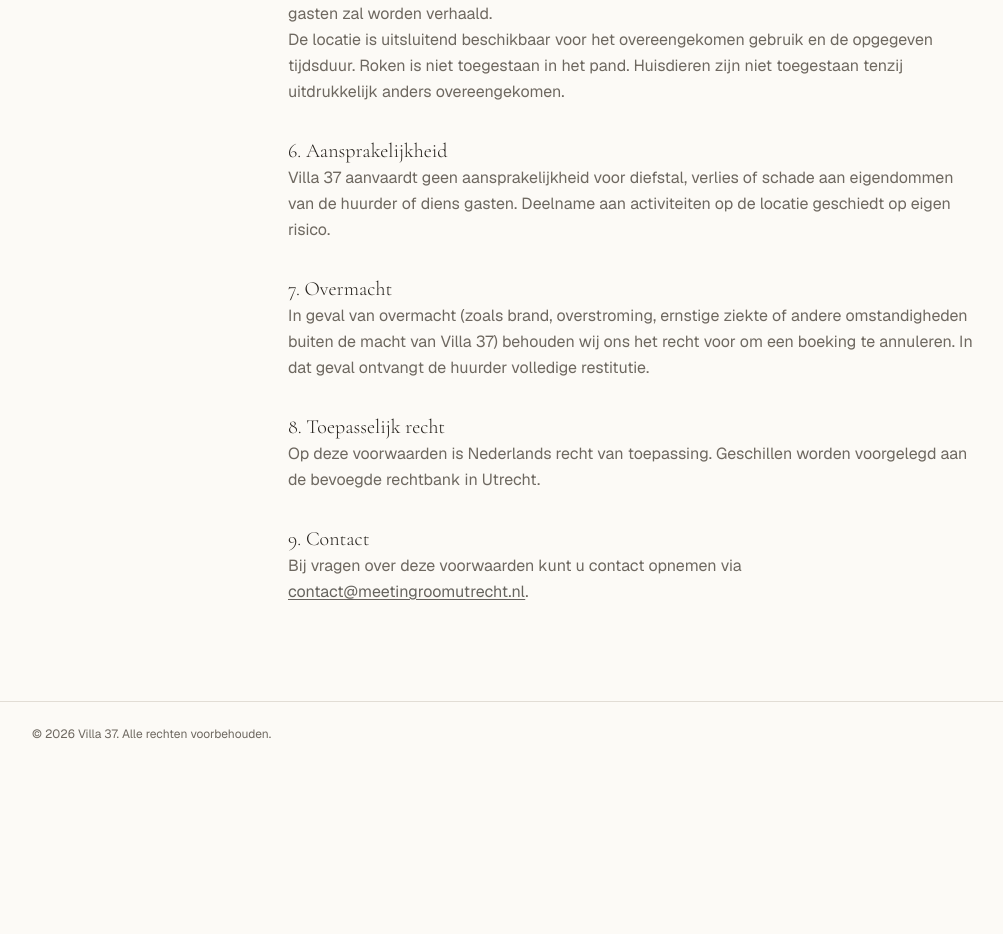
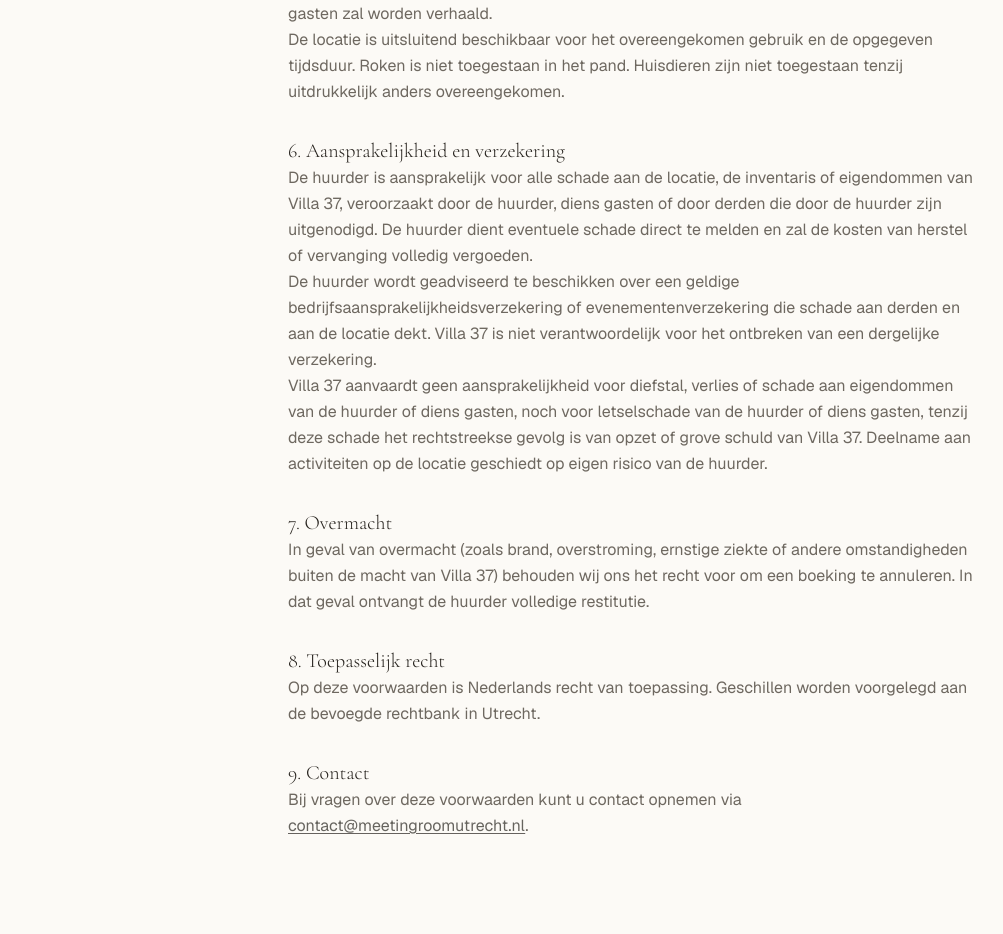
Before and after one commit to olgabressers/meetingroomutrecht, a Next.js app: page /voorwaarden in a window 1280 px wide. Shown: the part 900-1834 px from the top of the page, without its empty margins (8-1011 px from the left). Before the commit the page ends 1666 px from the top, so only its background shows below. Built offline with nearby package versions, Linux system fonts and the light colour scheme.

Commit message:
Strengthen liability clause in T&C (NL + EN)
Renter bears full responsibility for damage; advised to hold own
insurance; Villa 37 excluded from liability except gross negligence.

Co-Authored-By: Claude Sonnet 4.6 <noreply@anthropic.com>

```diff
--- a/app/en/terms/page.tsx
+++ b/app/en/terms/page.tsx
@@ -46,10 +46,23 @@ export default function TermsPage() {
         inside the building. Pets are not permitted unless expressly agreed otherwise.
       </p>
 
-      <h2>6. Liability</h2>
+      <h2>6. Liability and insurance</h2>
+      <p>
+        The renter is liable for all damage to the venue, its furnishings or the property of
+        Villa 37, caused by the renter, their guests or any third parties invited by the renter.
+        The renter must report any damage immediately and will bear the full cost of repair or
+        replacement.
+      </p>
+      <p>
+        The renter is advised to hold a valid corporate liability insurance policy or event
+        insurance that covers damage to third parties and to the venue. Villa 37 bears no
+        responsibility for the absence of such insurance.
+      </p>
       <p>
         Villa 37 accepts no liability for theft, loss or damage to the property of the renter or
-        their guests. Participation in activities on the premises is at the renter&apos;s own risk.
+        their guests, nor for personal injury sustained by the renter or their guests, unless such
+        damage is the direct result of intent or gross negligence on the part of Villa 37.
+        Participation in activities on the premises is at the renter&apos;s own risk.
       </p>
 
       <h2>7. Force majeure</h2>
--- a/app/voorwaarden/page.tsx
+++ b/app/voorwaarden/page.tsx
@@ -48,11 +48,24 @@ export default function VoorwaardenPage() {
         uitdrukkelijk anders overeengekomen.
       </p>
 
-      <h2>6. Aansprakelijkheid</h2>
+      <h2>6. Aansprakelijkheid en verzekering</h2>
+      <p>
+        De huurder is aansprakelijk voor alle schade aan de locatie, de inventaris of eigendommen
+        van Villa 37, veroorzaakt door de huurder, diens gasten of door derden die door de huurder
+        zijn uitgenodigd. De huurder dient eventuele schade direct te melden en zal de kosten van
+        herstel of vervanging volledig vergoeden.
+      </p>
+      <p>
+        De huurder wordt geadviseerd te beschikken over een geldige
+        bedrijfsaansprakelijkheidsverzekering of evenementenverzekering die schade aan derden en
+        aan de locatie dekt. Villa 37 is niet verantwoordelijk voor het ontbreken van een
+        dergelijke verzekering.
+      </p>
       <p>
         Villa 37 aanvaardt geen aansprakelijkheid voor diefstal, verlies of schade aan eigendommen
-        van de huurder of diens gasten. Deelname aan activiteiten op de locatie geschiedt op eigen
-        risico.
+        van de huurder of diens gasten, noch voor letselschade van de huurder of diens gasten,
+        tenzij deze schade het rechtstreekse gevolg is van opzet of grove schuld van Villa 37.
+        Deelname aan activiteiten op de locatie geschiedt op eigen risico van de huurder.
       </p>
 
       <h2>7. Overmacht</h2>
```
